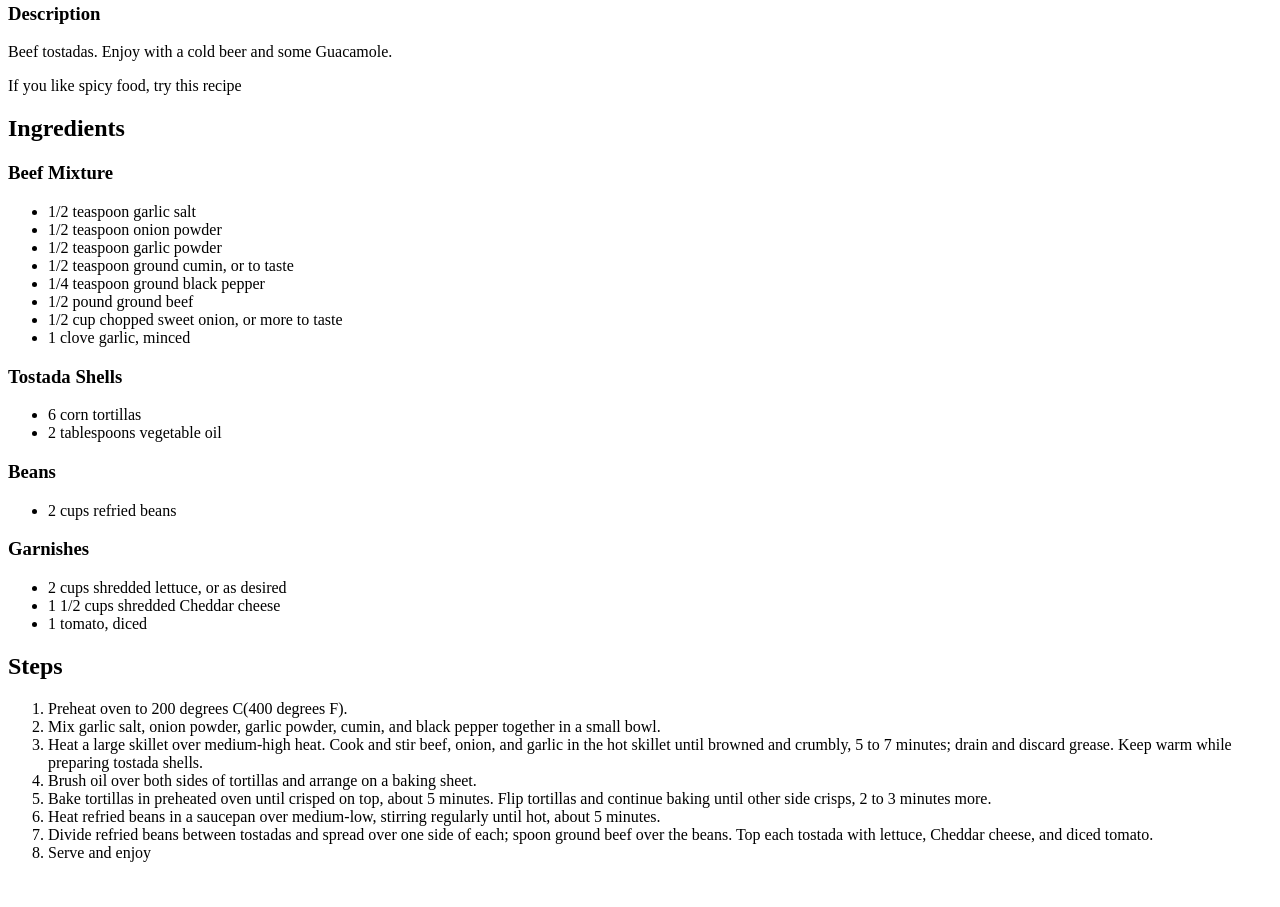
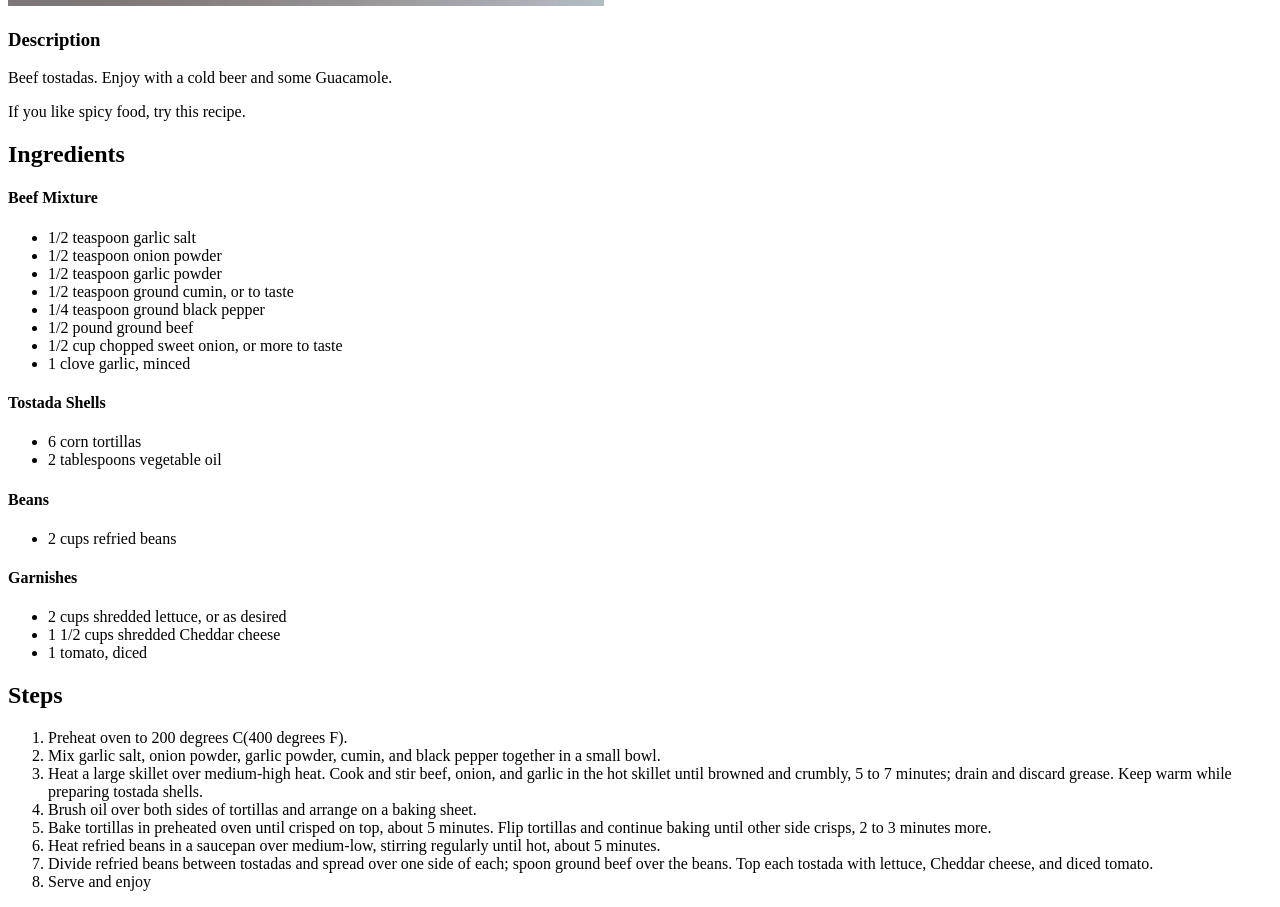
Before and after one commit to Jako-Bot/odin-recipes, a plain HTML site: page recipes/tostadas.html in a window 1280 px wide. Shown: the part 696-1603 px from the top of the page. Before the commit the page ends 1574 px from the top, so only its background shows below. Drawn offline with Linux system fonts and the light colour scheme.

```diff
--- a/recipes/tostadas.html
+++ b/recipes/tostadas.html
@@ -6,15 +6,16 @@
     </head>
 
     <body>
+        <a href="../index.html">Home</a>
         <h1>Tasty Tostadas</h1>
         <img src="../img/tostadas.webp" alt="Tasty Tostadas">
 
         <h3>Description</h3>
         <p>Beef tostadas. Enjoy with a cold beer and some Guacamole.</p>
-        <p>If you like spicy food, try this recipe</p>
+        <p>If you like spicy food, try this recipe.</p>
 
         <h2>Ingredients</h2>
-            <h3>Beef Mixture</h3>
+            <h4>Beef Mixture</h4>
                 <ul>
                     <li>1/2 teaspoon garlic salt</li>
                     <li>1/2 teaspoon onion powder</li>
@@ -25,16 +26,16 @@
                     <li>1/2 cup chopped sweet onion, or more to taste</li>
                     <li>1 clove garlic, minced</li>
                 </ul>
-            <h3>Tostada Shells</h3>
+            <h4>Tostada Shells</h4>
                 <ul>
                     <li>6 corn tortillas</li>
                     <li>2 tablespoons vegetable oil</li>
                 </ul>
-            <h3>Beans</h3>
+            <h4>Beans</h4>
                 <ul>
                     <li>2 cups refried beans</li>
                 </ul>
-            <h3>Garnishes</h3>
+            <h4>Garnishes</h4>
                 <ul>
                     <li>2 cups shredded lettuce, or as desired</li>
                     <li>1 1/2 cups shredded Cheddar cheese</li>
```
Also changed, not shown: index.html (+4 -1 lines).
